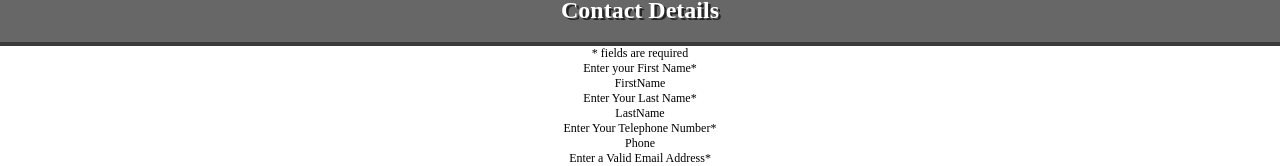
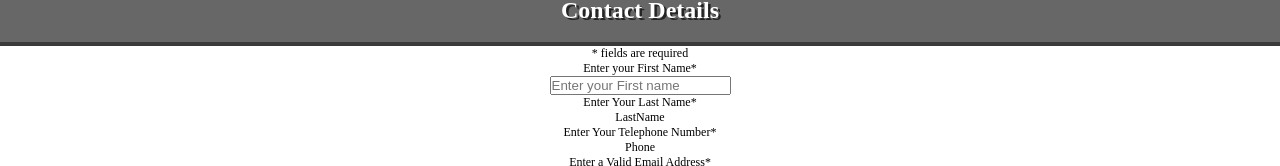
Before and after one commit to Ultra-Zactimus/CDS-Coding-Challenge, a Next.js app: page / in a window 1280 px wide. Shown: the part 315-481 px from the top of the page. Built offline with nearby package versions, Linux system fonts and the light colour scheme.

Commit message:
add input and attach props to FirstName component

```diff
--- a/src/components/Form/Name/FirstName.jsx
+++ b/src/components/Form/Name/FirstName.jsx
@@ -1,8 +1,19 @@
-import React from 'react'
 
-const FirstName = () => {
+const FirstName = ({ firstName, submitValue }) => {
   return (
-    <div>FirstName</div>
+    <>
+      <div>
+        <input
+          type="text"
+          maxLength={30}
+          name="firstName"
+          value={firstName}
+          placeholder='Enter your First name'
+          onChange={(e) => submitValue(e)}
+          required
+        />
+      </div>
+    </>
   )
 }
 
```
